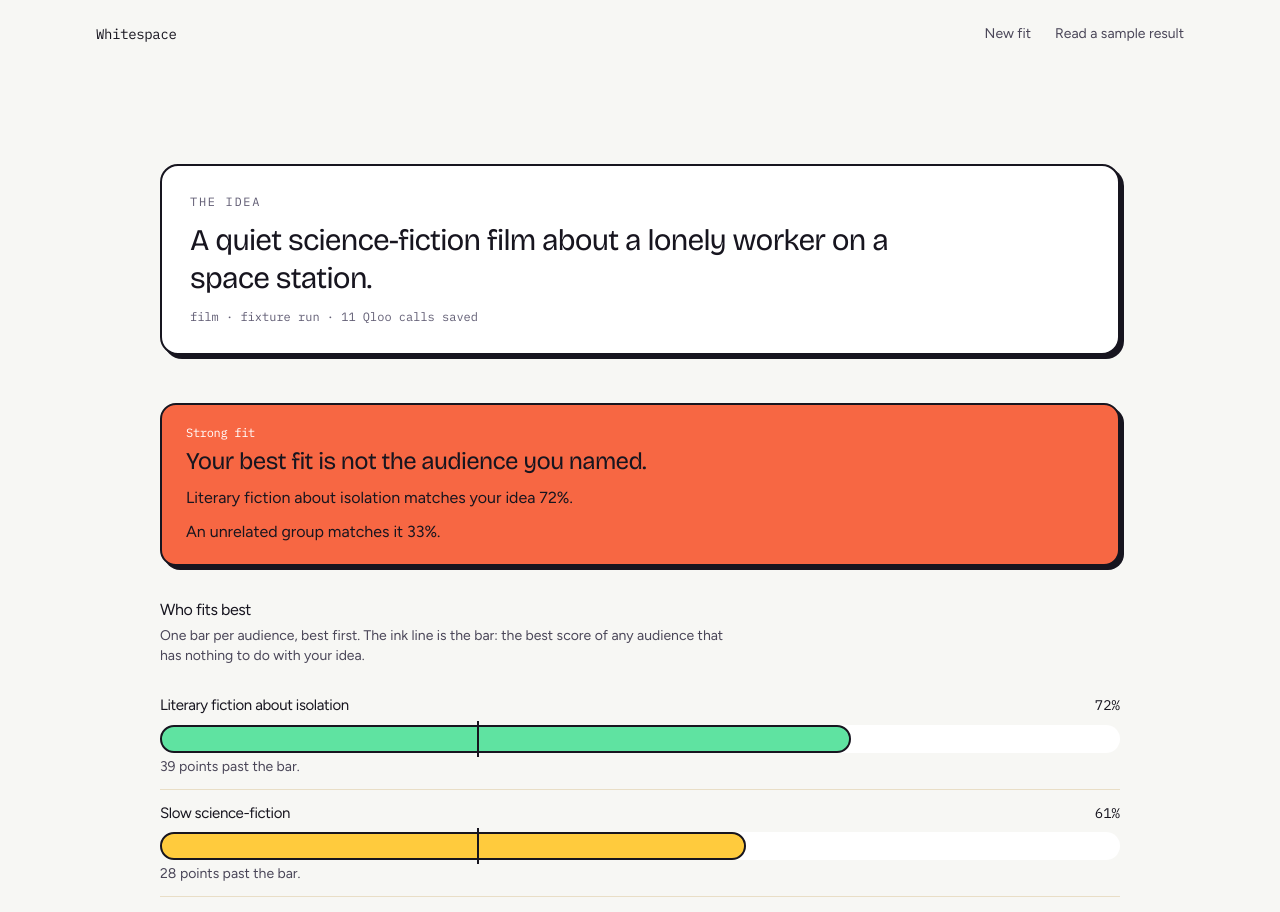
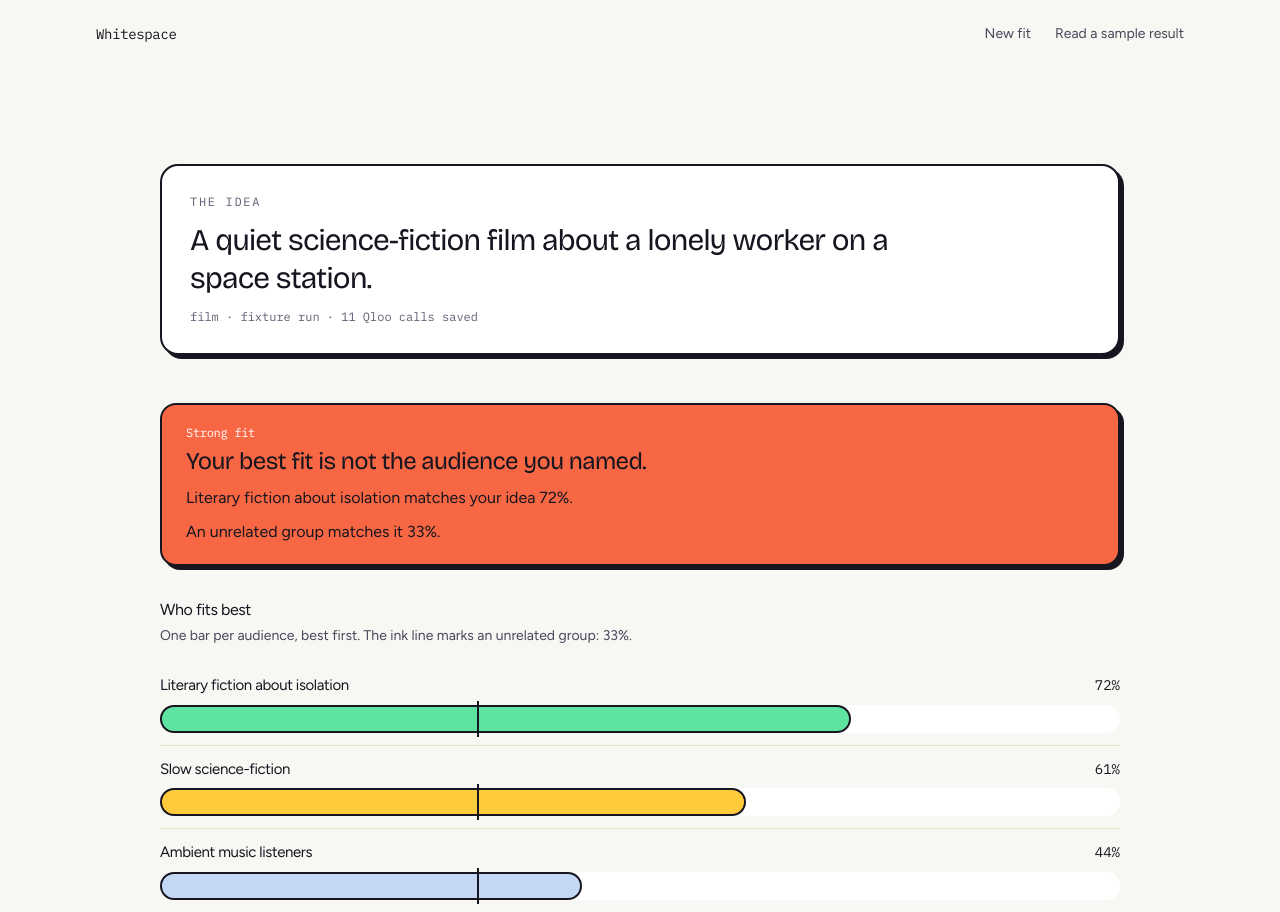
Before and after one commit to DammyCodes-all/whitespace, a Next.js app: page /demo/result in a window 1280 px wide. Shown: the top 912 px of the page. Built offline with nearby package versions, Linux system fonts and the light colour scheme.

Commit message:
Rewrite bars copy around stated scores, drop margin lines

```diff
--- a/src/components/flow-result-view.tsx
+++ b/src/components/flow-result-view.tsx
@@ -26,14 +26,6 @@ const SLOT_FILLS: Record<string, string> = {
   brands: "bg-strong",
   places: "bg-split",
 };
-
-function marginLine(score: number, ceiling: number | null): string | null {
-  if (ceiling === null) return null;
-  const diff = Math.round((score - ceiling) * 100);
-  if (diff > 0) return `${diff} points past the bar.`;
-  if (diff < 0) return `${-diff} points short of the bar.`;
-  return "Exactly on the bar.";
-}
 
 /**
  * §6.6 in one sentence. The score is how strongly this audience's tastes
@@ -121,12 +113,12 @@ function Bars({ result }: { result: FlowResult }) {
   const ceiling = result.ceiling;
   return (
     <section aria-label="Ranked audiences" className="mt-8">
-      <h3 className="text-base tracking-tight text-ink">
-        Who fits best
-      </h3>
+      <h3 className="text-base tracking-tight text-ink">Who fits best</h3>
       <p className="mt-1 max-w-prose text-sm text-ink-2">
-        One bar per audience, best first. The ink line is the bar: the best
-        score of any audience that has nothing to do with your idea.
+        One bar per audience, best first.{" "}
+        {ceiling === null
+          ? "No unrelated group was measured, so there is no line to compare against."
+          : `The ink line marks an unrelated group: ${Math.round(ceiling * 100)}%.`}
       </p>
       <div className="mt-4">
         {rows.length === 0 ? (
@@ -135,7 +127,6 @@ function Bars({ result }: { result: FlowResult }) {
           </p>
         ) : (
           rows.map((row, index) => {
-            const margin = marginLine(row.score, ceiling);
             const fill = barFill(index);
             return (
               <div key={row.id} className="border-b border-rule py-3">
@@ -163,9 +154,6 @@ function Bars({ result }: { result: FlowResult }) {
                     />
                   )}
                 </div>
-              {margin !== null && (
-                <p className="mt-1 text-sm text-ink-2">{margin}</p>
-              )}
               </div>
             );
           })
@@ -176,7 +164,9 @@ function Bars({ result }: { result: FlowResult }) {
               className="absolute top-0 -translate-x-1/2"
               style={{ left: `${ceiling * 100}%` }}
             >
-              <span className="control-pill">the bar</span>
+              <span className="control-pill">
+                unrelated {Math.round((ceiling ?? 0) * 100)}%
+              </span>
             </div>
           </div>
         )}
```
Lines whose indentation alone changed are shown as unchanged.
